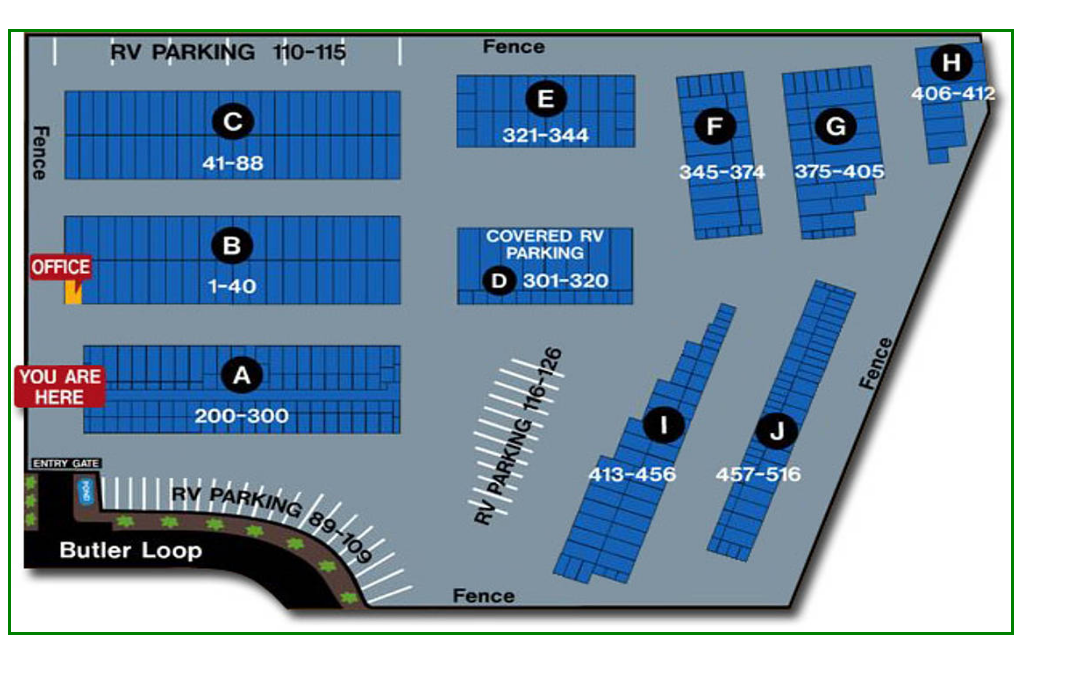
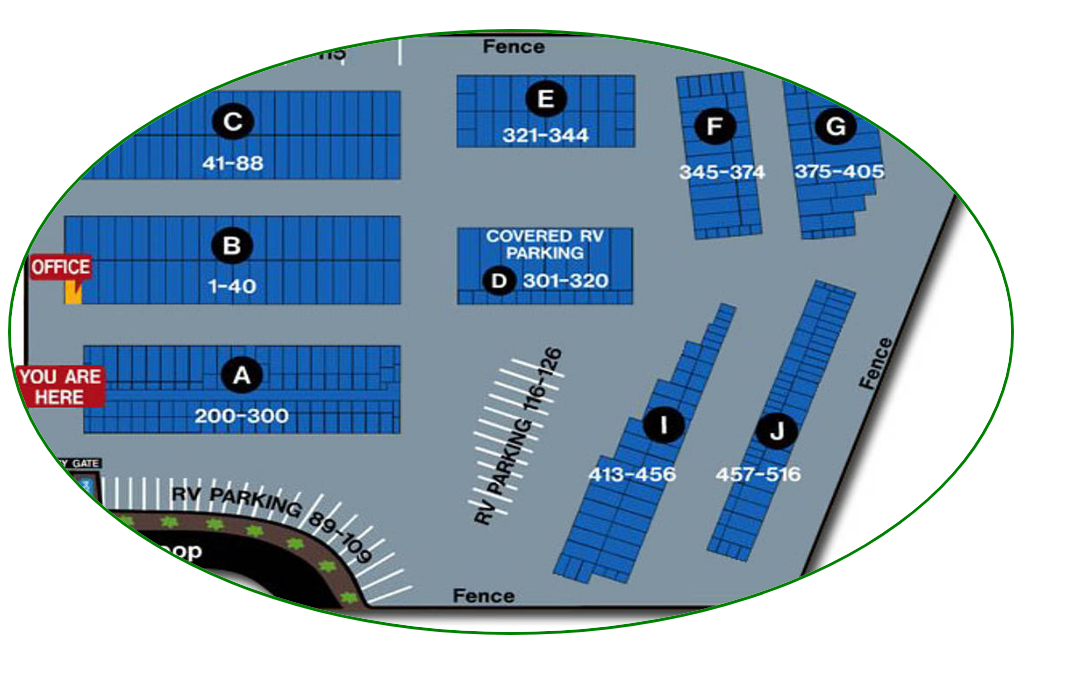
Before and after one commit to rikmorse/FirstWebSite, a plain HTML site: page storeage/pics.html in a window 1280 px wide. Shown: the part 61-734 px from the top of the page, without its empty margins (0-1069 px from the left). Drawn offline with Linux system fonts and the light colour scheme.

Commit message:
changed rotation and sizing of layout picture

```diff
--- a/storeage/style.css
+++ b/storeage/style.css
@@ -18,12 +18,12 @@ h1 {color: darkblue;}
 	margin-top: 10px;
 	width: 1000px;
 	height: 600px;
-	border-square: 50%;
+	border-radius: 50%;
 	border: 3px solid green;
 	transition: all .5s;
 
 }
 
 .picLayout:hover {
-	transform: scale(.5) rotate (5deg);
+	transform: scale(.25) rotate(360deg);
 }
```
